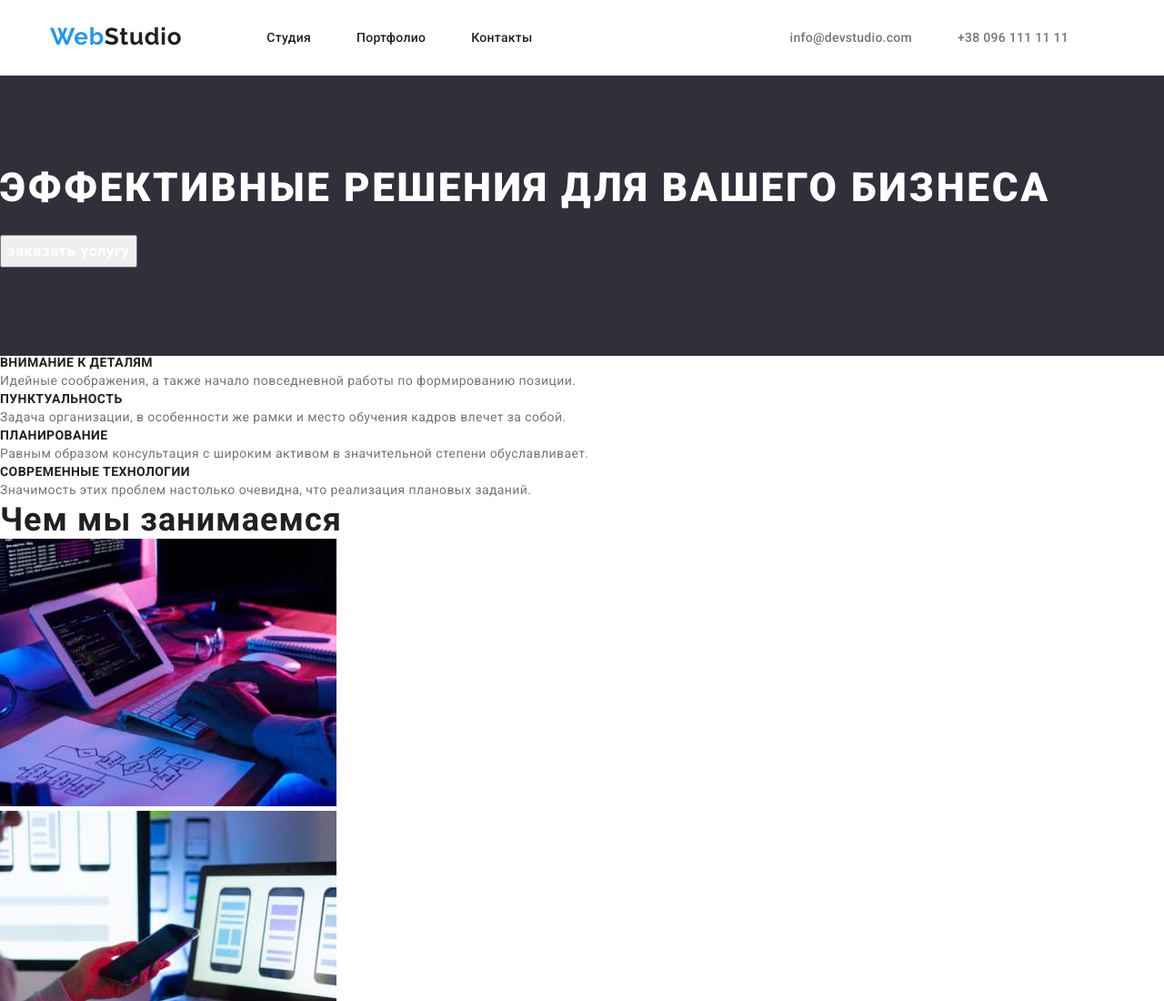
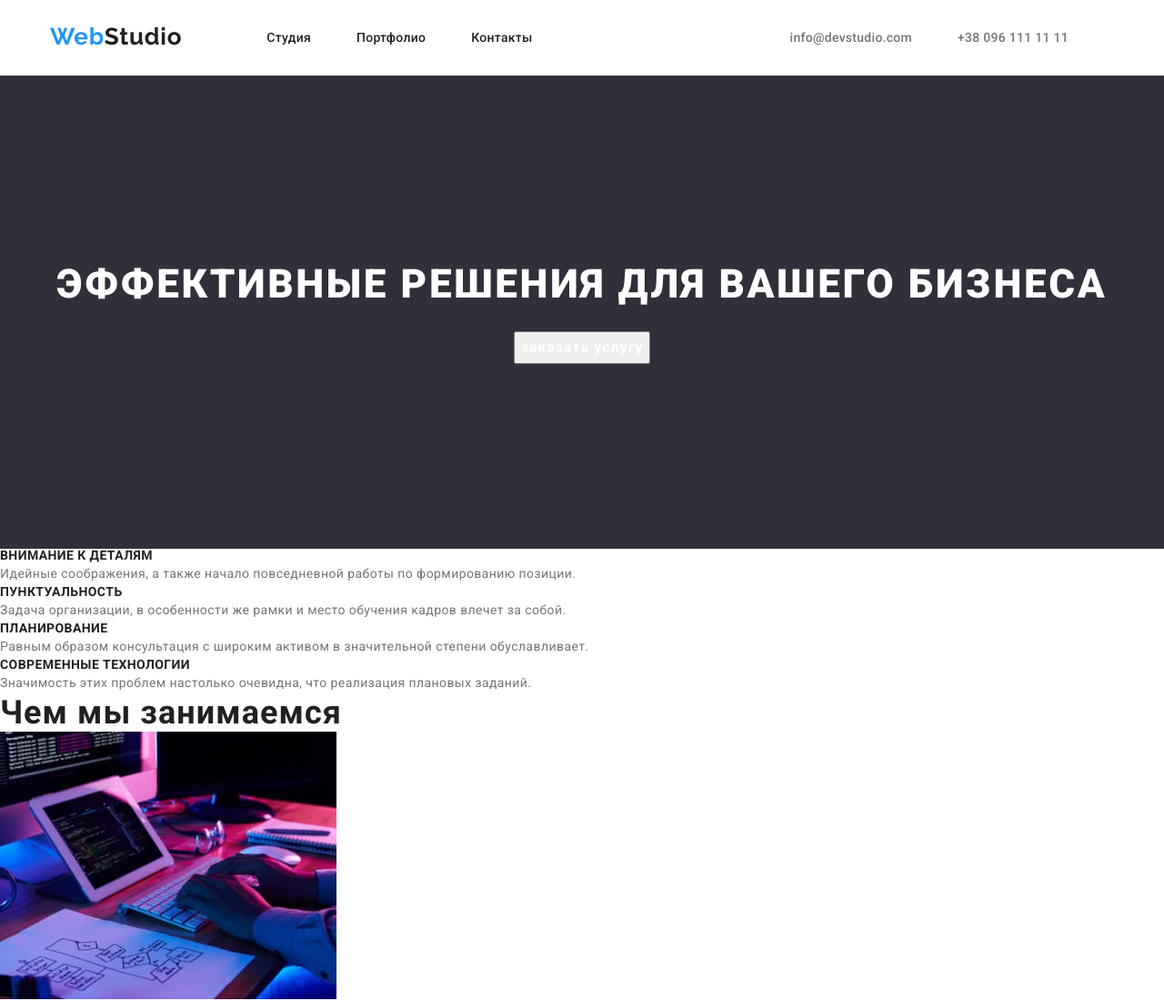
Before and after one commit to Igor-Degovtsov/goit-markup-hw-03, a plain HTML site: page index.html in a window 1280 px wide. Shown: the top 1100 px of the page at 91% size. Drawn offline with Linux system fonts and the light colour scheme.

Commit message:
hero-text

```diff
--- a/css/style.css
+++ b/css/style.css
@@ -133,7 +133,15 @@ body {
   line-height: 1.36;
   letter-spacing: 0.06em;
   color: var(--second-text-color);
+  padding-top: 200px;
+  padding-bottom: 200px;
+  text-align: center;
 }
+
+.hero-container {
+  flex-grow: 1;
+}
+
 .hero-text {
   font-weight: 900;
   font-size: 44px;
--- a/index.html
+++ b/index.html
@@ -38,7 +38,7 @@
     <main>
         <!--hero-->
         <section class="hero section">
-            <div class="conteiner">
+            <div class="conteiner hero-container">
             <h1 class="hero-text">ЭФФЕКТИВНЫЕ РЕШЕНИЯ ДЛЯ ВАШЕГО БИЗНЕСА</h1>
             <button type="button" class="button btn">заказать услугу</button>
         </section>
```
